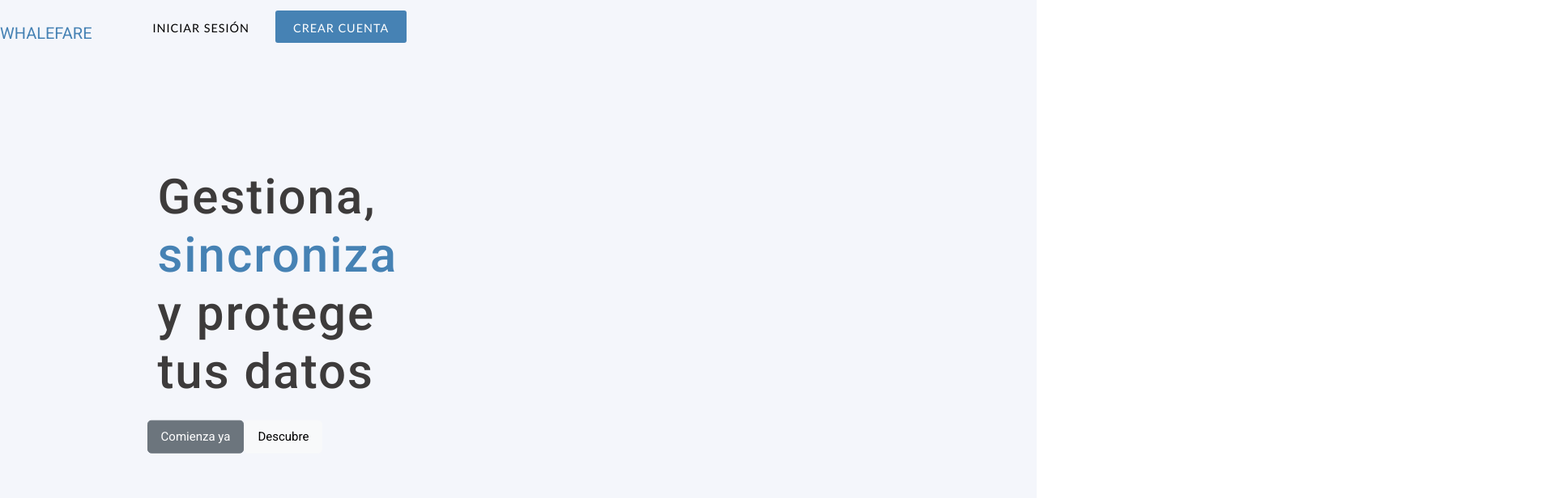
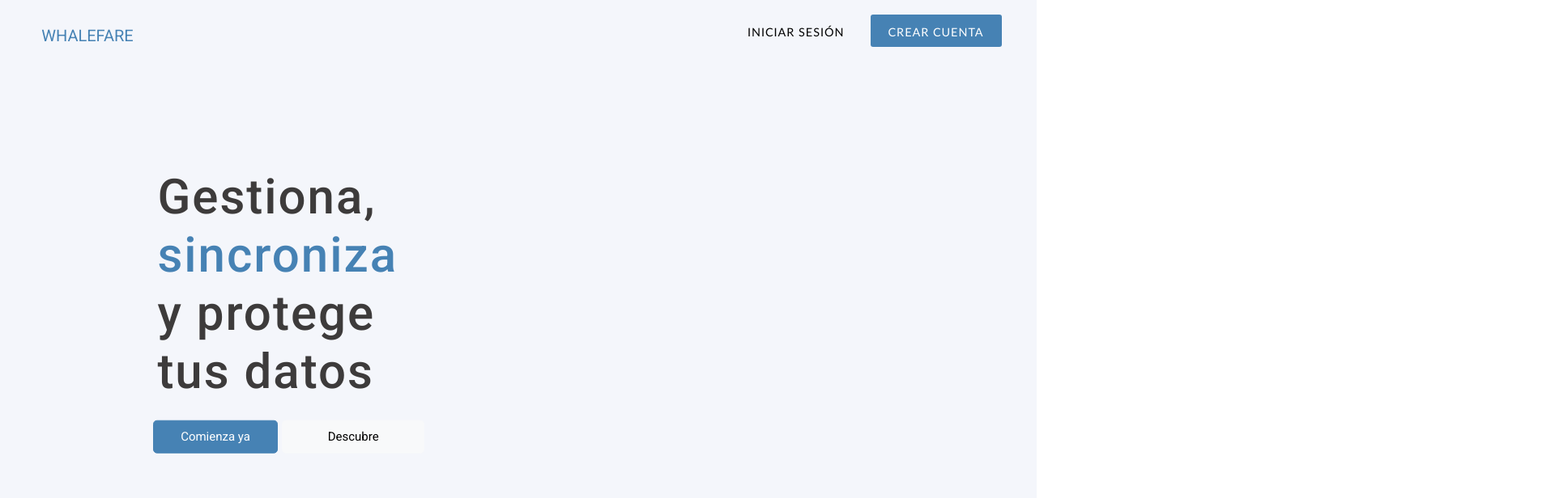
Before and after one commit to Carapiaowo/WhalefareClient, a React (Create React App) app: page / in a window 1280 px wide. Shown: the top 616 px of the page at 81% size, 1920 px wide, since content can reach past the window. Built offline with nearby package versions, Linux system fonts and the light colour scheme; no server answers.

Commit message:
Última versión 2p

```diff
--- a/package.json
+++ b/package.json
@@ -27,6 +27,7 @@
     "react-router": "^6.0.2",
     "react-router-dom": "^5.3.0",
     "react-scripts": "4.0.3",
+    "react-scroll": "^1.8.7",
     "reactstrap": "^9.0.0",
     "styled-components": "^5.3.5",
     "web-vitals": "^1.1.2"
--- a/src/index.css
+++ b/src/index.css
@@ -110,20 +110,18 @@ li.active{
     text-decoration: none;
      background-color: #4682B4;
      color:#ffffff;
-
      transition: all ease 0.2s;
  }
 
  li.active:hover{
      text-decoration: none;
-     background-color: #24244b;
+      background-color: #48739e;
       color:#ffffff;
-
       border-width: 10px;
-     border-color: rgb(29, 29, 75);
-     box-shadow: 5px 10px 30px rgba(47, 42, 92, 0.336);
+      border-color: #48739e;
       transition: all ease 0.2s;
   }
+
  .card{
      border-color: #ffffff00;
      position: relative;
@@ -131,12 +129,11 @@ li.active:hover{
 
  .parrafoini{
     font-family: 'Roboto', sans-serif;
-    text-align: justify;
+    text-align: center;
   margin-left: 30vw;
   margin-right: 30vw;
  }
 nav ul li{
-
     font-family: calibri;
 	height:40px;
 	line-height: 43px;
@@ -155,13 +152,25 @@ nav ul li{
 
 nav ul li:hover{
 	border-width: 10px;
-    border-color: rgb(29, 29, 75);
-	box-shadow: 5px 10px 30px rgba(47, 42, 92, 0.336);
+    background-color: #e7eaf6;
 	transition: all ease 0.2s;
 }
 nav .menu-btn,
 .menu-icon{
 		display:none;
+	}
+.menu{
+        float: right;
+        margin-right: 3vw;
+}
+.whalefare{
+    margin-left: 4vw;
+}
+.brand{
+    width: 100%;
+}
+.iniini{
+    margin-top: 10px;
     }
 .name{
 	font-family: 'Roboto', sans-serif;
@@ -350,6 +359,7 @@ margin-right: 3px;
     margin: auto;
     pointer-events: none;
 }
+
 .f-heading p{
     color:rgba(247, 247, 247, 0.678);
     font-size: 1rem;
@@ -476,8 +486,12 @@ font-size: 25px;
     margin-left: 30px;
     align-items: flex-start;
     pointer-events: none;
+    width: 18%;
+    height: 18%;
 }
-
+.nav{
+    width: 100vw;
+}
 .iconosf3{
     height: 100%;
     pointer-events: none;
@@ -1003,7 +1017,23 @@ a:link, a:visited{
   padding-right: 3rem;
 
 }
+.btnini{
 
+    left: 0;
+    width: 30vw;
+
+}
+.btnnini{
+    background-color: #4682B4;
+    border-color:#4682B4;
+   margin-left: 2%;
+   width: 40%;
+    font-size: 15px;
+    margin-right: 5px;
+}
+.btnnini:hover{
+    background-color: #346b98;
+}
 .btnnn{
     background-color: #4682B4;
     border-color:#4682B4;
@@ -1011,6 +1041,7 @@ a:link, a:visited{
     font-size: 15px;
 
 }
+
 .btnnn2p{
   background-color: #ffffff00;
     border-color:#ffffff00;
@@ -1029,6 +1060,14 @@ a:link, a:visited{
     margin-left: auto;
   margin-right:auto;
 
+}
+.btnnn2{
+    width: 46%;
+    font-size: 15px;
+  color: #000000;
+}
+.btnnn2:hover{
+    background-color: #cfd7dc;
 }
 .nota{
     z-index: -1;
@@ -1052,7 +1091,7 @@ width: 40vw;
 }
 
 
-@media(max-width:1190px){
+@media(max-width:1000px){
 	#main{
 		background-size: 1150px !important;
 
@@ -1066,12 +1105,26 @@ width: 40vw;
 	.about-image img{
 		height:400px;
     }
+    .btnini{
+
+        margin-right: auto;
+        margin-left: auto;
+         width: 60vw;
+
+     }
     #features{
 		height:auto;
     }
+    #features h2{
+        font-size: 30px;
+        text-align: center;
+    }
     .a-container{
 		flex-wrap: wrap;
-        background-color:#edf3f3;
+
+	}
+    .a-container img{
+        width: 45%;
     }
     .a-box{
 		flex-grow: 1;
@@ -1103,7 +1156,7 @@ width: 40vw;
 
 }
 
-@media(max-width:970px){
+@media(max-width:800px){
 	.main{
 		background-image: none !important;
 
@@ -1139,6 +1192,9 @@ width: 40vw;
     #features{
         margin-bottom: 100px;
     }
+    #features h2{
+        font-size: 20px;
+    }
 	#presentaion{
         display: none;
     }
@@ -1146,7 +1202,17 @@ width: 40vw;
 @media(max-width:600px){
 	.name{
 		width:60%;
-    }}
+    }
+    #features h2{
+        font-size: 15px;
+    }
+    .navegadores{
+
+        width: 30%;
+
+
+     }
+}
     .scroll{
         left: 42.5%;
     }
```
Also changed, not shown: 1 other file (tests, documents, lock files or other folders). Lines whose indentation alone changed are shown as unchanged.
